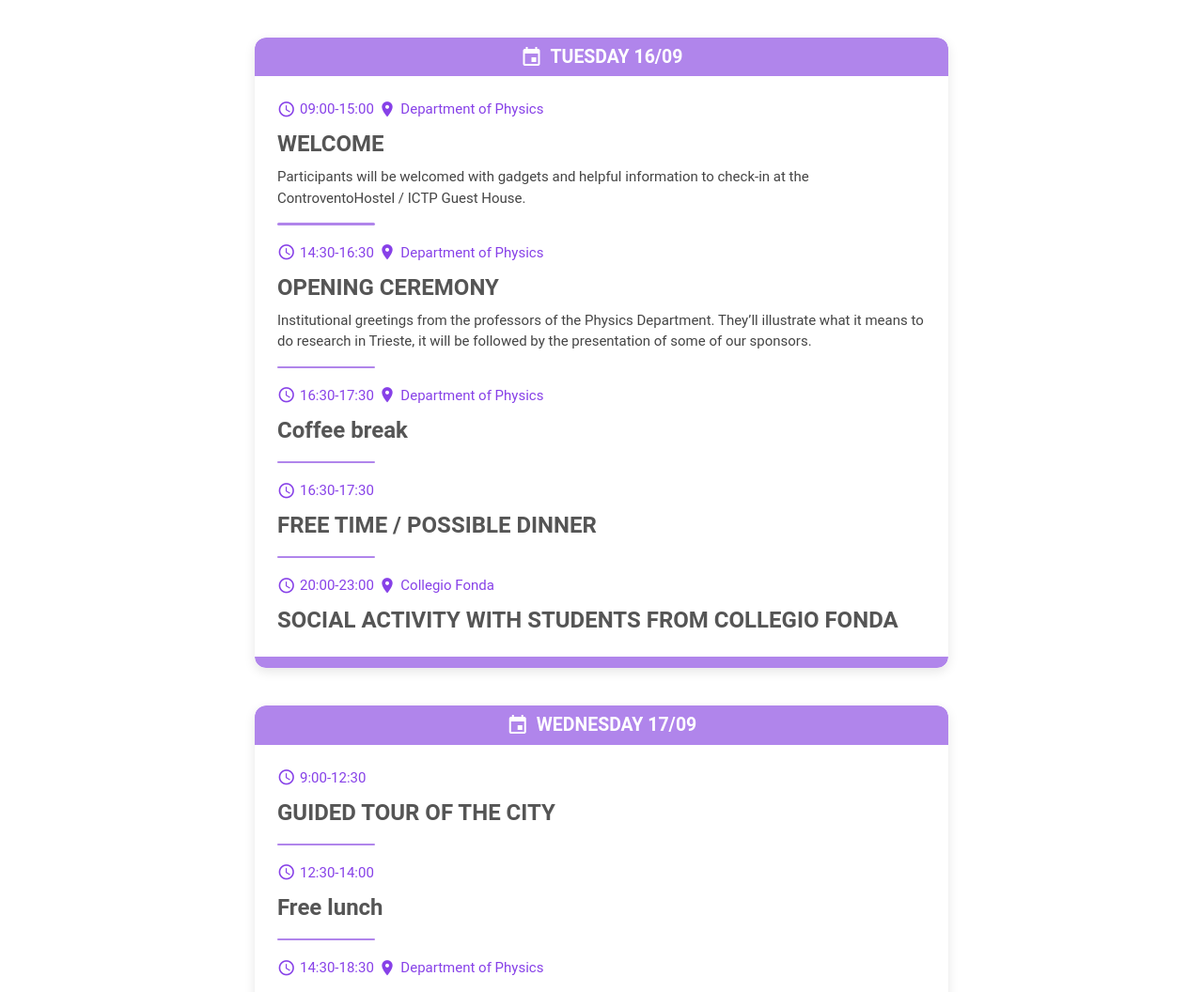
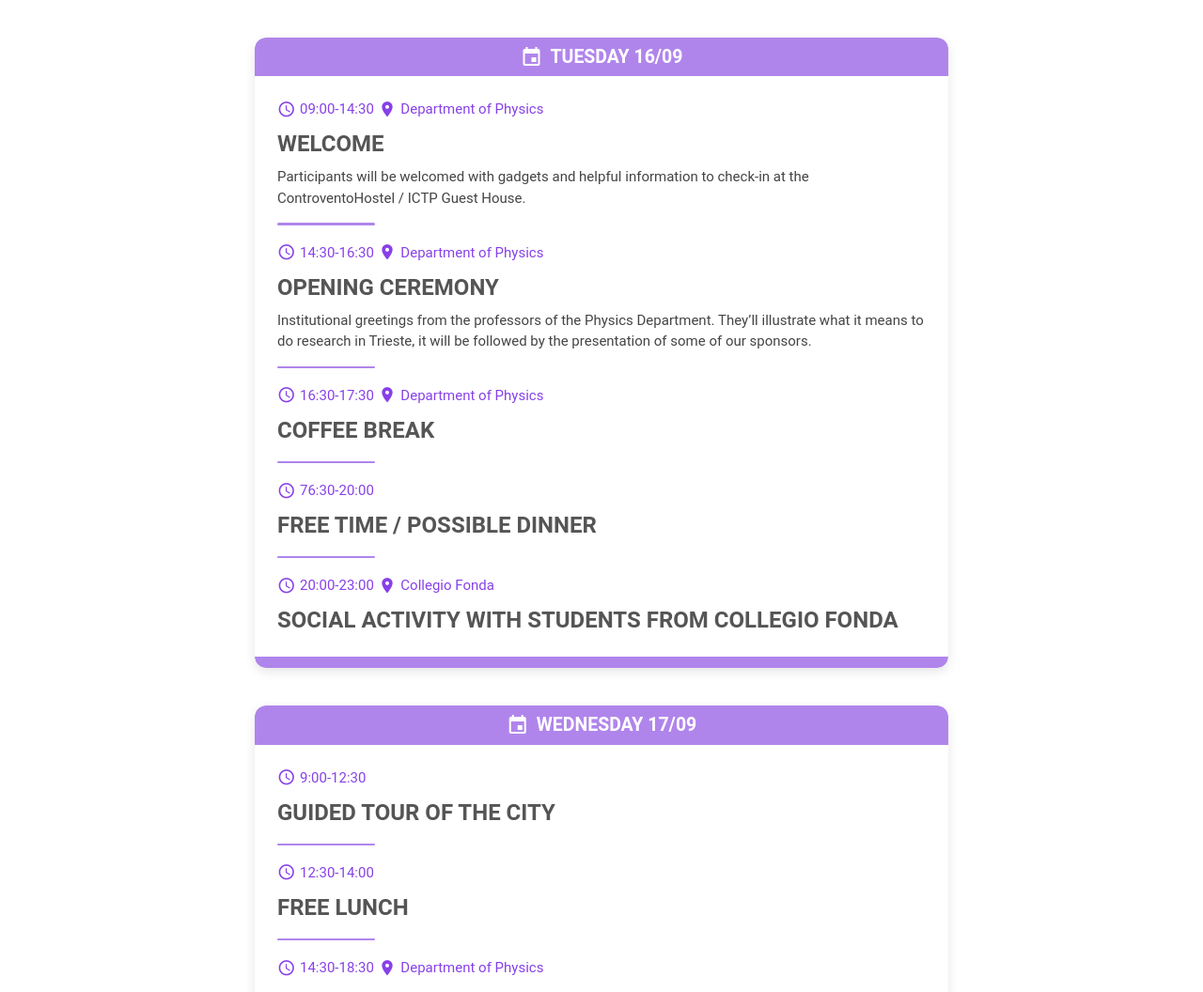
Before and after one commit to ai-sf/gipe, a Jekyll site: the page built from schedule.html, in a window 1280 px wide. Shown: the part 153-1209 px from the top of the page at 94% size. Built offline with Jekyll 4.4.1, drawn with Linux system fonts in a browser that asks for light colours; nearby versions of some CDN libraries; some of the changed text lies outside the part shown.

Commit message:
piccoli aggiornamenti programma

```diff
--- a/_data/schedule.yml
+++ b/_data/schedule.yml
@@ -1,6 +1,6 @@
 - day: TUESDAY 16/09
   slots:
-    - time: "09:00-15:00"
+    - time: "09:00-14:30"
       title: "WELCOME"
       place:
         name: "Department of Physics"
@@ -28,12 +28,12 @@ sponsors."
       speakers: []
 
     - time: "16:30-17:30"
-      title: "Coffee break"
+      title: "COFFEE BREAK"
       place:
         name: "Department of Physics"
         url: "/facilities/#dip"
 
-    - time: "16:30-17:30"
+    - time: "76:30-20:00"
       title: "FREE TIME / POSSIBLE DINNER"
 
     - time: "20:00-23:00"
@@ -51,7 +51,7 @@ sponsors."
       title: "GUIDED TOUR OF THE CITY"
 
     - time: "12:30-14:00"
-      title: "Free lunch"
+      title: "FREE LUNCH"
 
     - time: "14:30-18:30"
       title: "SEMINARS"
@@ -166,7 +166,7 @@ They'll tell us about the history of ICTP, followed by some conferences held by
 researchers."
 
     - time: "17:00-18:30"
-      title: "Coffee break"
+      title: "COFFEE BREAK"
       place:
         name: "ICTP"
         url: "/facilities/#ictp"
--- a/css/main.scss
+++ b/css/main.scss
@@ -380,3 +380,7 @@ main {
   // background-color: rgba(255, 249, 196, 0.2);
   transition: all 0.4s ease;
 }
+
+.collection{
+  border-radius: 12px !important;
+}
--- a/schedule.html
+++ b/schedule.html
@@ -11,7 +11,7 @@ title: Schedule
             <div class="row">
                 <div class="col s12">
                     <!-- <h4>Support us</h4> -->
-                    <p>You can also download a pdf version of the programme from <a
+                    <p>You can also download the pdf version of the programme from <a
                             href='../files/GIPE25_Program.pdf'>this</a>
                         link.</p>
                 </div>
```
